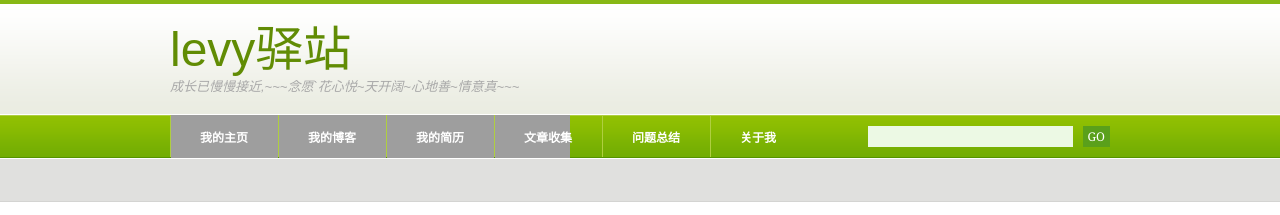
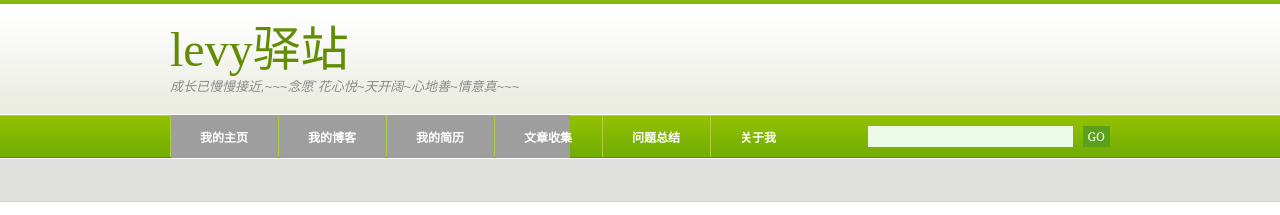
Before and after one commit to cailiwei/yuan, a Jekyll site: the page built from index.html, in a window 1280 px wide. Shown: the top 215 px of the page. Built offline with Jekyll 4.4.1, drawn with Linux system fonts in a browser that asks for light colours; the list of posts is cut into pages by our own code; comment, search, counter and statistics services are not loaded.

```diff
--- a/_layouts/default.html
+++ b/_layouts/default.html
@@ -20,8 +20,8 @@
 
 	<body>
 		<div id="logo">
-			<h1><a href="{{ site.baseurl }}" font-family:"华文行楷">LEVY驿站</a></h1>
-			<p font-family:"华文行楷"><em>成长已慢慢接近,~~~念愿`花心悦~天开阔~心地善~情意真~~~</em></p>
+			<h1><a href="{{ site.baseurl }}">LEVY驿站</a></h1>
+			<p><em>成长已慢慢接近,~~~念愿`花心悦~天开阔~心地善~情意真~~~</em></p>
 		</div>
 		<hr /> <!--产生一条水平线-->
 		<!-- end #logo -->
--- a/css/style.css
+++ b/css/style.css
@@ -196,6 +196,7 @@ hr { display: none; }
 	line-height: normal;
 	text-transform: lowercase;
 	font-weight: normal;
+	font-family: "华文行楷"
 	color: #618C04;
 }
 
@@ -203,12 +204,14 @@ hr { display: none; }
 	margin-top: -4px;
 	text-transform: lowercase;
 	font-size: 13px;
+	font-family: "华文行楷"
 	color: #A8A8A8;
 }
 
 #logo h1 {
 	padding-top: 10px;
 	font-size: 48px;
+	font-family: "华文行楷"
 }
 
 #logo a {
```
